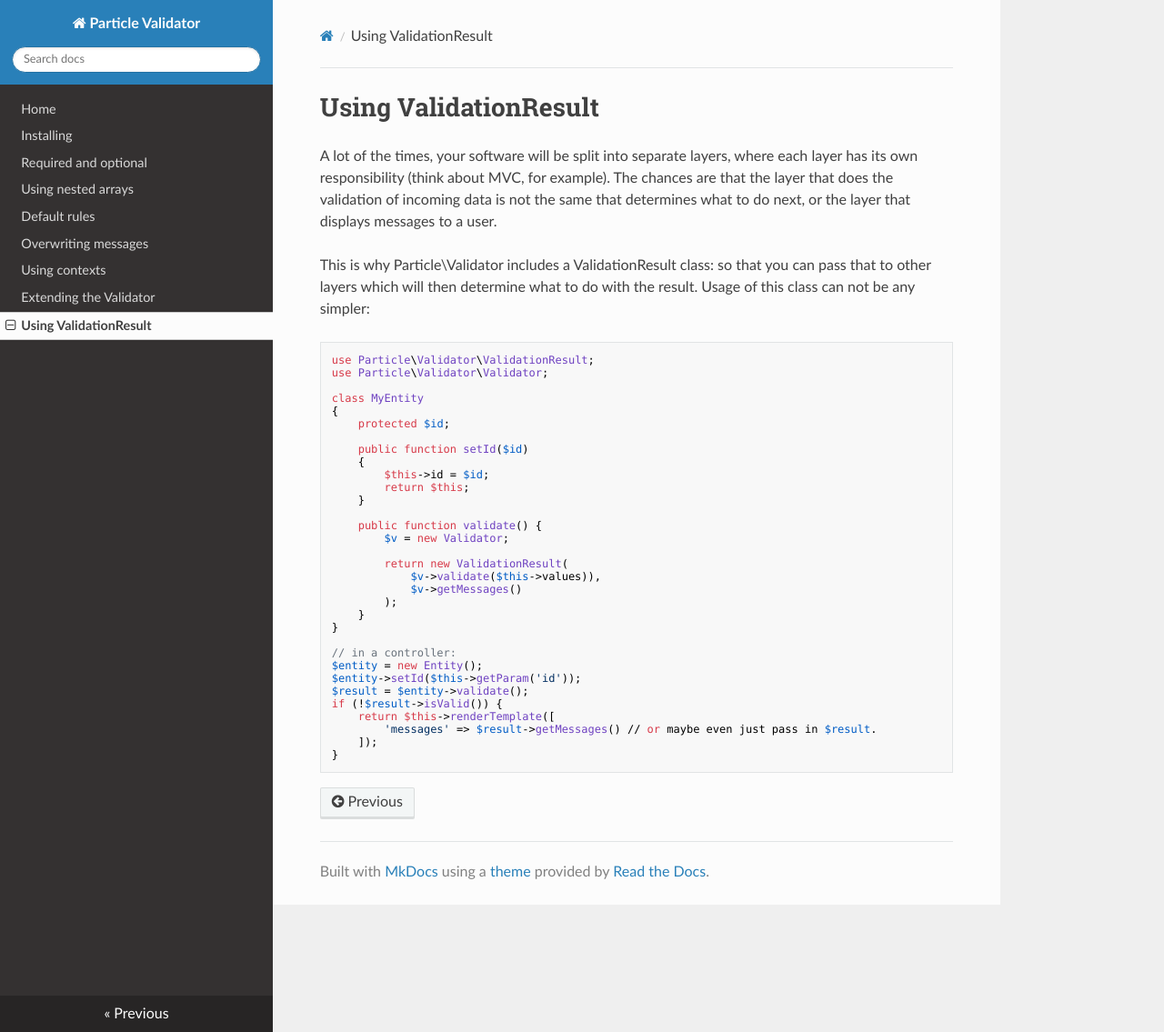
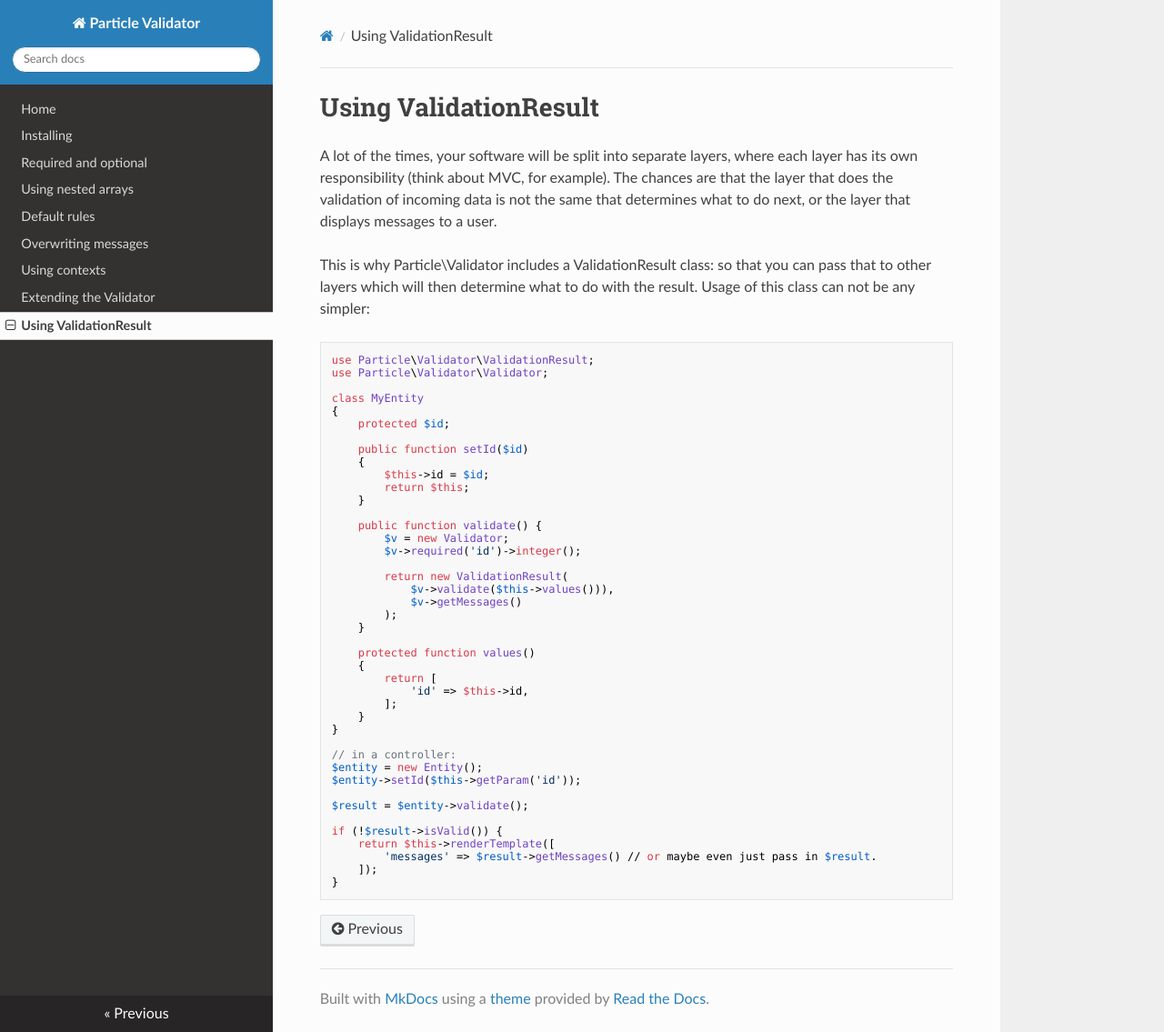
Before and after one commit to particle-php/Validator, an MkDocs documentation site: the page built from docs/validation-result.md, in a window 1280 px wide and 1135 px high. Shown: the whole window at 91% size. Built offline with MkDocs 1.6.1, drawn with Linux system fonts in a browser that asks for light colours; nearby versions of some CDN libraries; old or Windows-style settings are respelled for this version of MkDocs.

Commit message:
fixing minor bug in documentation.

```diff
--- a/docs/validation-result.md
+++ b/docs/validation-result.md
@@ -25,18 +25,28 @@ class MyEntity
 
     public function validate() {
         $v = new Validator;
+        $v->required('id')->integer();
 
         return new ValidationResult(
-            $v->validate($this->values)),
+            $v->validate($this->values())),
             $v->getMessages()
         );
+    }
+
+    protected function values()
+    {
+        return [
+            'id' => $this->id,
+        ];
     }
 }
 
 // in a controller:
 $entity = new Entity();
 $entity->setId($this->getParam('id'));
+
 $result = $entity->validate();
+
 if (!$result->isValid()) {
     return $this->renderTemplate([
         'messages' => $result->getMessages() // or maybe even just pass in $result.
```
